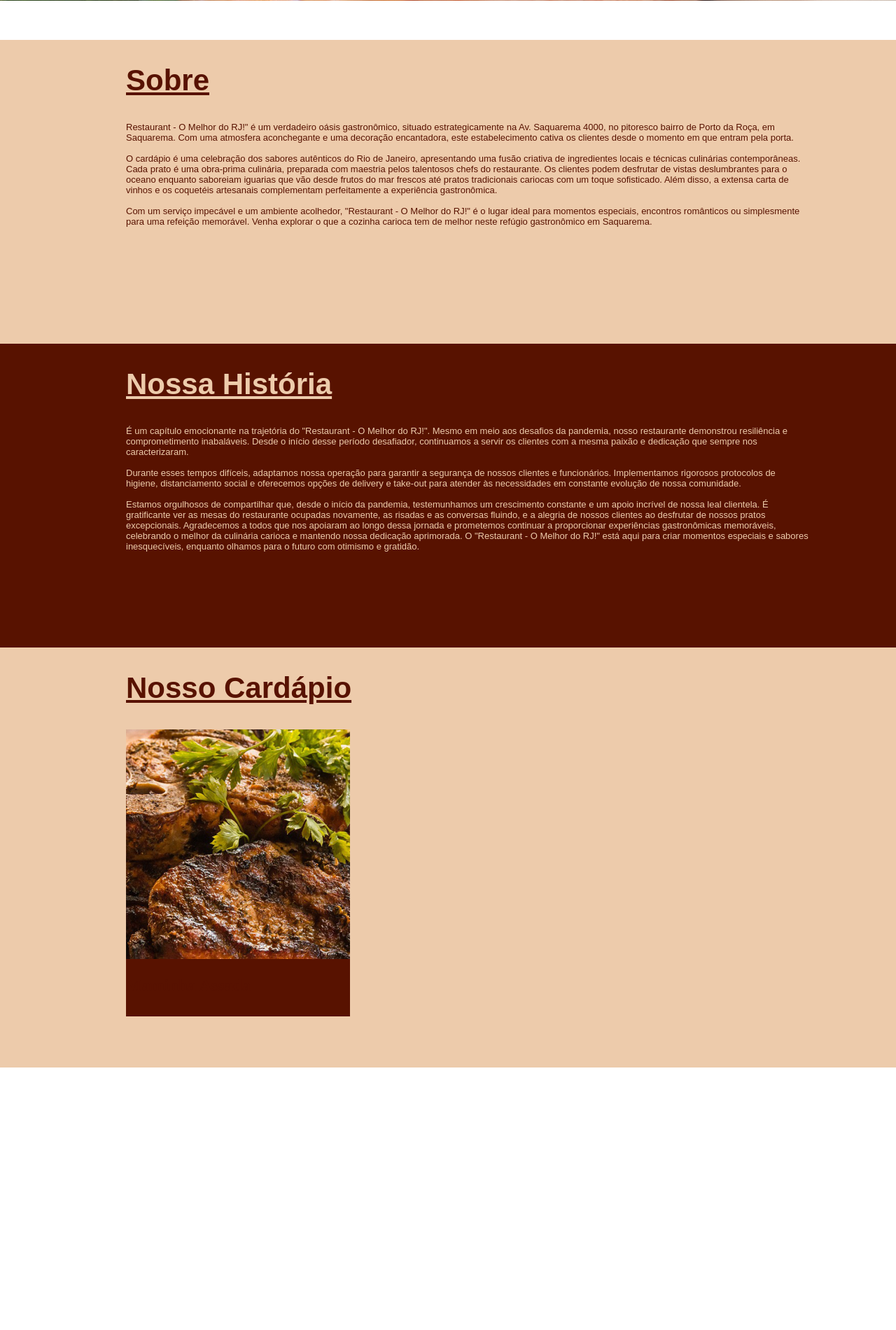
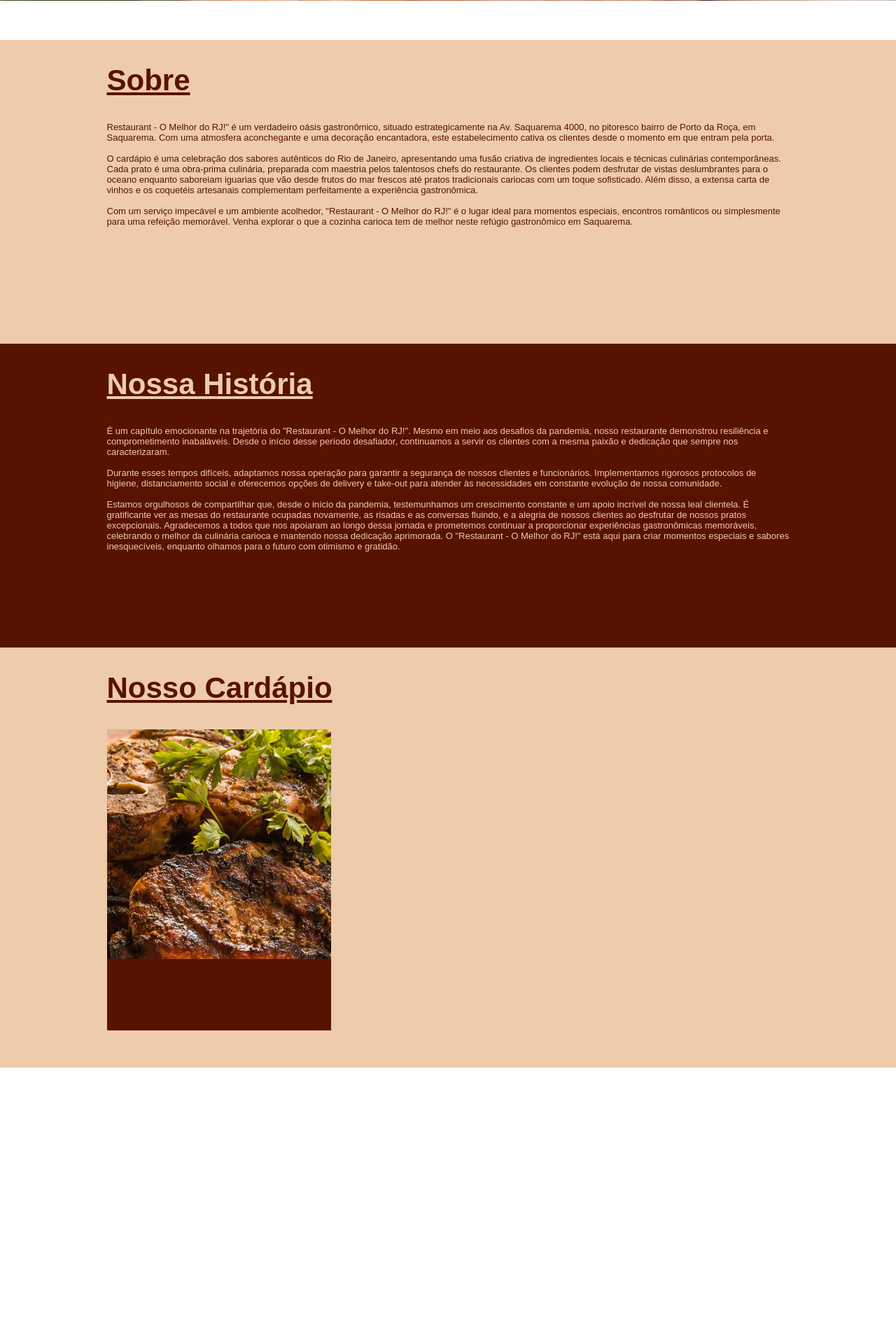
Before and after one commit to matheusvalpassos/devweb-restaurante, a PHP site: page / in a window 1280 px wide. Shown: the part 555-2455 px from the top of the page at 70% size. Run offline with PHP 8.4, Linux system fonts and the light colour scheme.

Commit message:
style.css

```diff
--- a/style.css
+++ b/style.css
@@ -5,7 +5,7 @@
     overflow-x: hidden;
     margin: 0;
     padding: 0;
-
+    justify-content: center;
 }
 
 .icones {
@@ -136,22 +136,29 @@
   font-weight: 400;
 }
 
+.Conteiner00 {
+  justify-items: center;
+  display: flex;
+  text-align: center;
+}
+
 #Secao1 {
   display: flex;
+  justify-content: center;
   background-color: #EDCBAB;
   width: 100%;
   height: 434px;
 }
 
-.Conteiner00 {
+#Secao3 {
+  display: flex;
   justify-content: center;
-  display: flex;
+  background-color: #EDCBAB;
+  width: 100%;
+  height: 600px;
 }
 
-#Conteiner1 {
-  justify-content: center;
-  margin-left: 180px;
-  margin-bottom: 580px;
+#Conteiner1, #Conteiner3 {
   color: #581200;
   width: 975px;
   height: 975px;
@@ -160,40 +167,23 @@
 #Secao2 {
   display: flex;
   background-color: #581200;
+  justify-content: center;
   width: 100%;
   height: 434px;
 }
 
 #Conteiner2 {
-  justify-content: center;
-  margin-left: 180px;
-  margin-bottom: 580px;
   color: #EDCBAB;
   width: 975px;
   height: 975px;
 }
 
-#Secao3 {
-  display: flex;
-  background-color: #EDCBAB;
-  width: 100%;
-  height: 600px;
-}
-
-#Conteiner3 {
-  justify-content: center;
-  margin-left: 180px;
-  margin-bottom: 580px;
-  color: #581200;
-  width: 975px;
-  height: 975px;
-}
 
 .Card {
   background-color: #581200;
   display: flex;
   width: 320px;
-  height: 410px;
+  height: 430px;
 }
 
 #replace {
```
